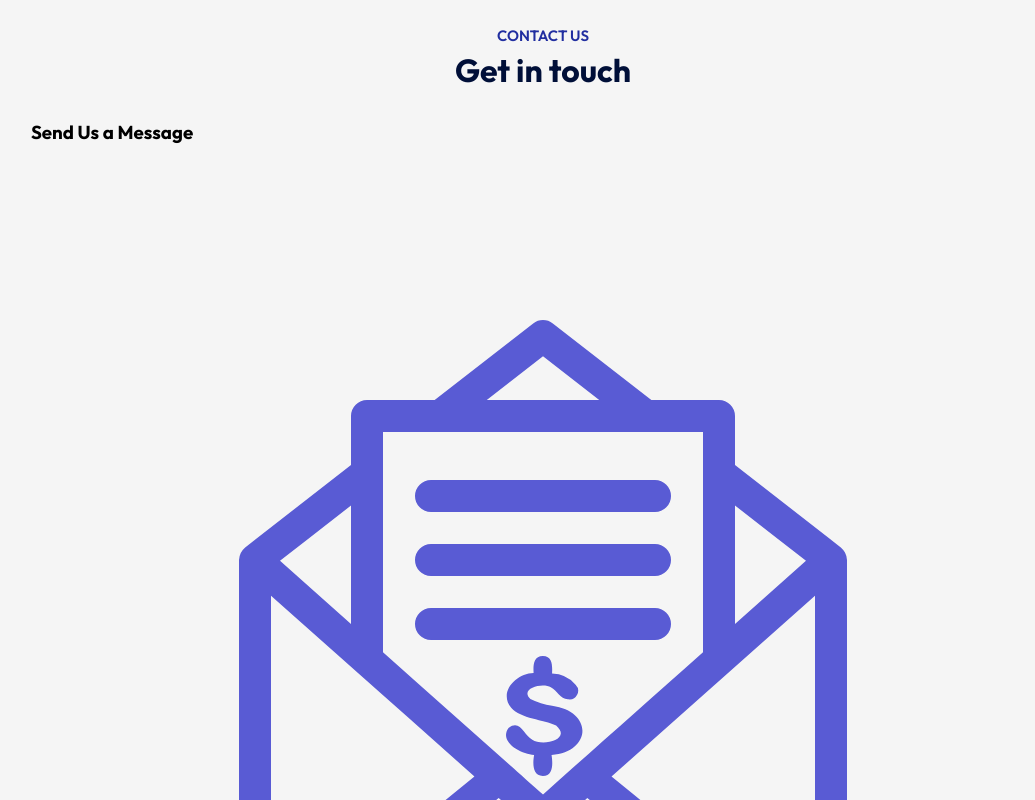
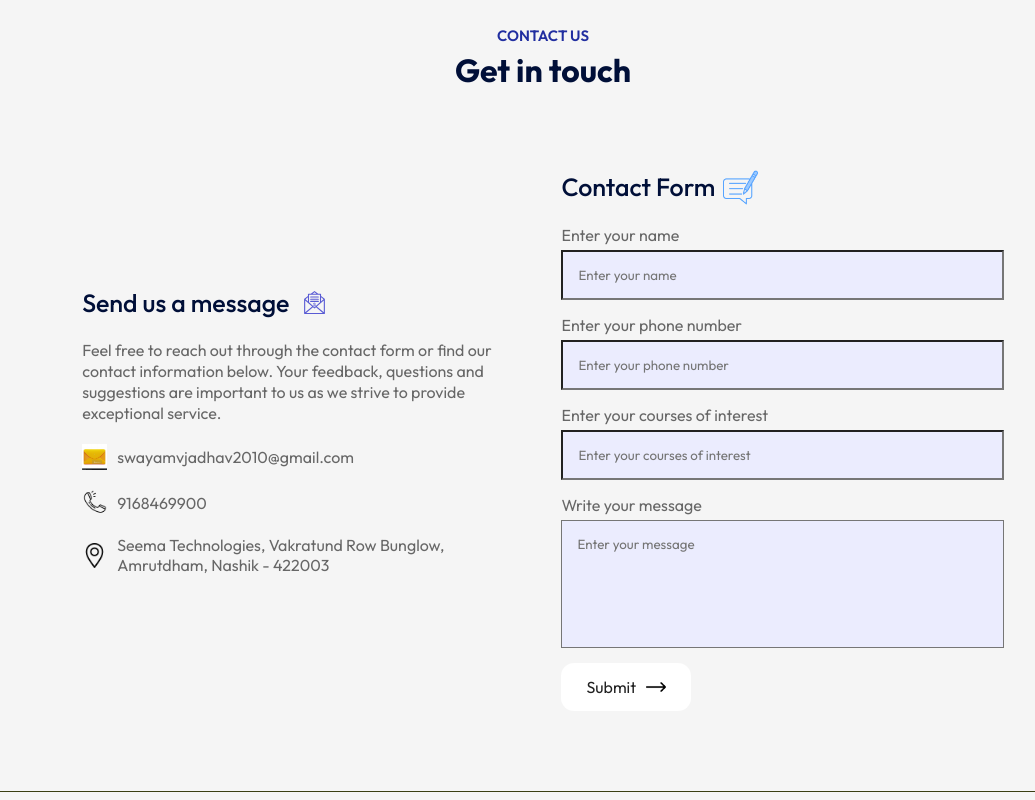
Before and after one commit to svjadhav2010-hub/react-web-st, a React (Create React App) app: page / in a window 1280 px wide. Shown: the part 3780-4580 px from the top of the page, without its empty margins (97-1132 px from the left). Built offline with nearby package versions, Linux system fonts and the light colour scheme.

Commit message:
components completion with css....final frontend changes

```diff
--- a/package.json
+++ b/package.json
@@ -9,6 +9,7 @@
     "@testing-library/user-event": "^13.5.0",
     "react": "^19.2.7",
     "react-dom": "^19.2.7",
+    "react-icons": "^5.7.0",
     "react-scripts": "5.0.1",
     "react-scroll": "^1.9.3",
     "web-vitals": "^2.1.4"
--- a/src/components/ContactUs/Contact.css
+++ b/src/components/ContactUs/Contact.css
@@ -0,0 +1,64 @@
+.contact
+{
+    margin: 80px auto;
+    max-width: 90%;
+    display: flex;
+    align-items: center;
+    justify-content: space-between;
+}
+
+.contact-col
+{
+    flex-basis: 48%;
+    color: #676767;
+}
+
+.contact-col h3
+{
+    color: #000F38;
+    font-weight: 500;
+    font-size: 25px;
+    display: flex;
+    align-items: center;
+    margin-bottom: 20px;
+}
+
+.contact-col h3 img
+{
+    width: 35px;
+    margin-left: 8px;
+}
+
+.contact-col p
+{
+    max-width: 450px;
+    line-height: 1.3;
+}
+
+.contact-col ul li
+{
+    display: flex;
+    align-items: center;
+    margin: 20px 0;
+}
+
+.contact-col ul li img
+{
+    width: 25px;
+    margin-right: 10px;
+}
+
+.contact form input,
+.contact form textarea
+{
+    display: block;
+    width: 100%;
+    background: #ebecfe;
+    padding: 15px;
+    border: 2;
+    outline: 0;
+    margin-bottom: 15px;
+    margin-top: 5px;
+    resize: none;
+    box-sizing: border-box;
+}
--- a/src/components/ContactUs/Contact.jsx
+++ b/src/components/ContactUs/Contact.jsx
@@ -1,26 +1,129 @@
-import React from 'react';
-import './Contact.css'
-import mail_img from '../../assets/mail.svg';
-import email from '../../assets/email.jpg';
-import mobile from '../../assets/phone.png';
-import address from '../../assets/location.png';
-import rightArrow from '../../assets/right-arrow.png';
-import contact_form from '../../assets/contact-form.png';
+import React, { useState } from "react";
+import "./Contact.css";
+import msg_icon from "../../assets/mail.svg";
+import mail_icon from "../../assets/mail.png";
+import phone_icon from "../../assets/phone.png";
+import location_icon from "../../assets/location.png";
+import rightarrow from "../../assets/right-arrow.png";
+import contact_form from "../../assets/contact-form.png";
 
-function Contact()
+const Contact = () => {
+
+  const [result, setResult] = React.useState("");
+
+  const onSubmit = async (event) => {
+    event.preventDefault();
+    setResult("Sending....");
+
+    const formData = new FormData(event.target);
+
+    formData.append("access_key", "1a2b3c4d-5678-90ab-cdef-1234567890ab");
+
+    const response = await fetch("https://api.web3forms.com/submit", {
+      method: "POST",
+      body: formData
+    });
+
+    const data = await response.json();
+
+    if (data.success)
     {
+      setResult("Form Submitted Successfully");
+      event.target.reset();
+    }
+    else
+    {
+      console.log("Error", data);
+      setResult(data.message);
+    }
+  };
+
   return (
-        <div className='contact'>
-            <div className='contact-col'>
-                <h3>Send Us a Message</h3><img src={mail_img} alt="" />
-                <p>Feel Free to Reach Out through Contact Form. Also You Can Reach us through Following Contact Information. Your Feedback/ Suggestions are Important to Us as we strive to provide exceptional service to our customers</p>
+    <div className="contact">
+
+      <div className="contact-col">
+        <h3>
+          Send us a message
+          <img src={msg_icon} alt="" />
+        </h3>
+
+        <p>
+          Feel free to reach out through the contact form or find our contact
+          information below. Your feedback, questions and suggestions are
+          important to us as we strive to provide exceptional service.
+        </p>
+
         <ul>
-                    <li><img src={email} alt='' />swayam@gmail.com</li>
-                    <li><img src={mobile} alt='' />+91 9144XXXXXX</li>
-                    <li><img src={address} alt='' />Seema Technologies, Vakratunda Row Bunglow, Amrtudham , Nashik-422003, Maharashtra</li>
+          <li>
+            <img src={mail_icon} alt="" />
+            swayamvjadhav2010@gmail.com
+          </li>
+
+          <li>
+            <img src={phone_icon} alt="" />
+            9168469900
+          </li>
+
+          <li>
+            <img src={location_icon} alt="" />
+            Seema Technologies, Vakratund Row Bunglow,
+            Amrutdham, Nashik - 422003
+          </li>
         </ul>
       </div>
+
+      <div className="contact-col">
+        <form onSubmit={onSubmit}>
+
+            <h3>
+                Contact Form
+                <img src={contact_form} alt="" />
+            </h3>
+
+            <label>Enter your name</label>
+            <input
+                type="text"
+                name="Name"
+                placeholder="Enter your name"
+                required
+            />
+
+            <label>Enter your phone number</label>
+            <input
+                type="tel"
+                name="Phone"
+                placeholder="Enter your phone number"
+                required
+            />
+
+            <label>Enter your courses of interest</label>
+            <input
+                type="text"
+                name="Courses"
+                placeholder="Enter your courses of interest"
+                required
+            />
+
+            <label>Write your message</label>
+            <textarea
+                name="Message"
+                rows="6"
+                placeholder="Enter your message"
+                required
+            ></textarea>
+
+            <button type="submit" className="btn dark-btn">
+                Submit
+                <img src={rightarrow} alt="" />
+            </button>
+
+        </form>
+
+        <span>{result}</span>
+    </div>
+
     </div>
   );
-}
+};
+
 export default Contact;
--- a/src/components/navbar/Navbar.jsx
+++ b/src/components/navbar/Navbar.jsx
@@ -23,7 +23,7 @@ function Navbar()
                 <li><Link to="services" smooth={true} offset={-290} duration={500}> Services </Link></li>
                 <li><Link to="internship" smooth={true} offset={-240} duration={500}> Internship </Link></li>
                 <li><Link to="testimonial" smooth={true} offset={-290} duration={500}> Testimonials </Link></li>
-                <li><Link to="gallary" smooth={true} offset={-250} duration={500}> Gallery </Link></li>
+                <li><Link to="gallery" smooth={true} offset={-250} duration={500}> Gallery </Link></li>
                 <li><Link to="contact" smooth={true} offset={-290} duration={500}> Contact Us </Link></li>
             </ul>
         </nav>
```
Also changed, not shown: 1 other file (tests, documents, lock files or other folders). Lines whose indentation alone changed are shown as unchanged.
